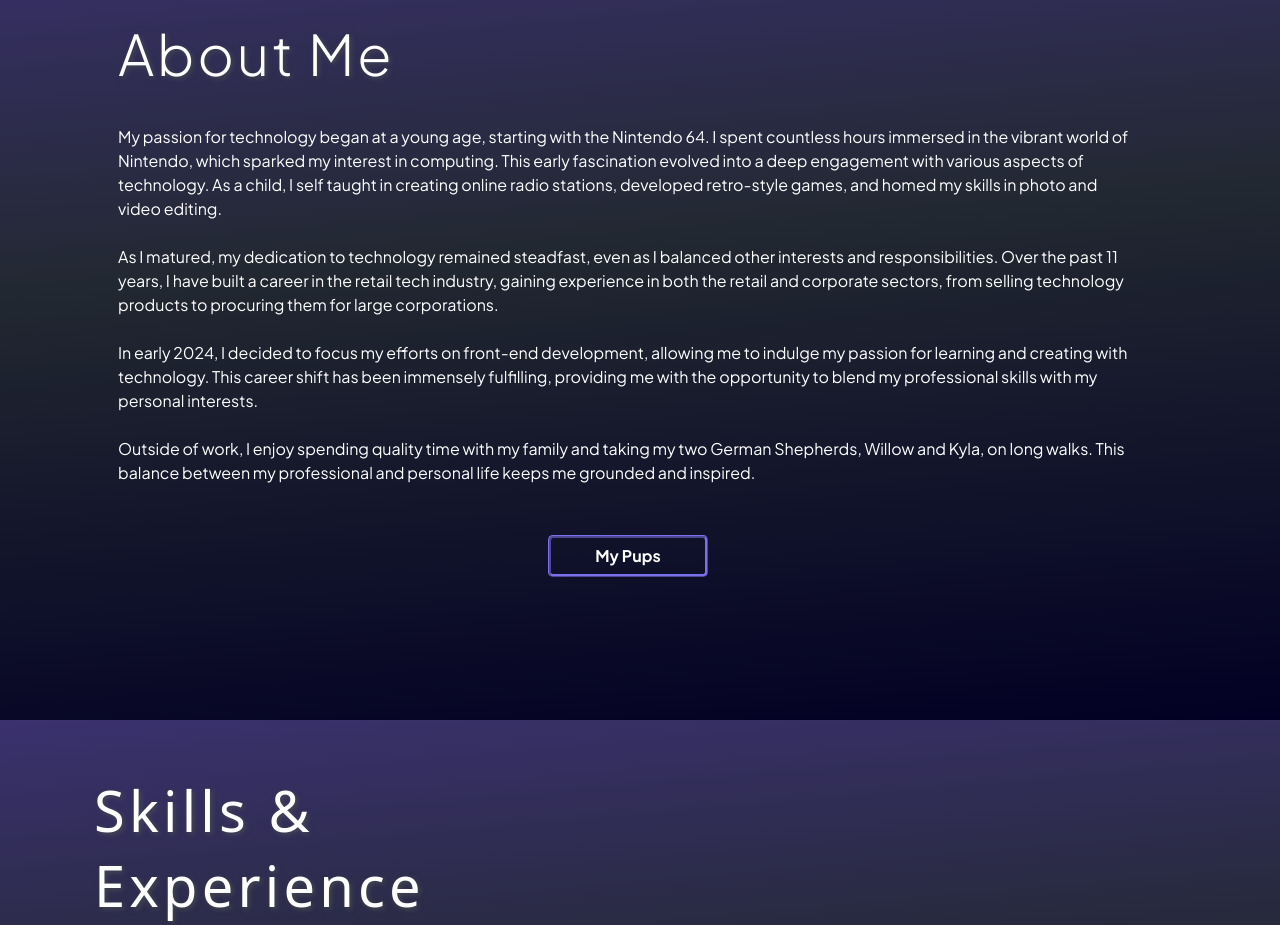
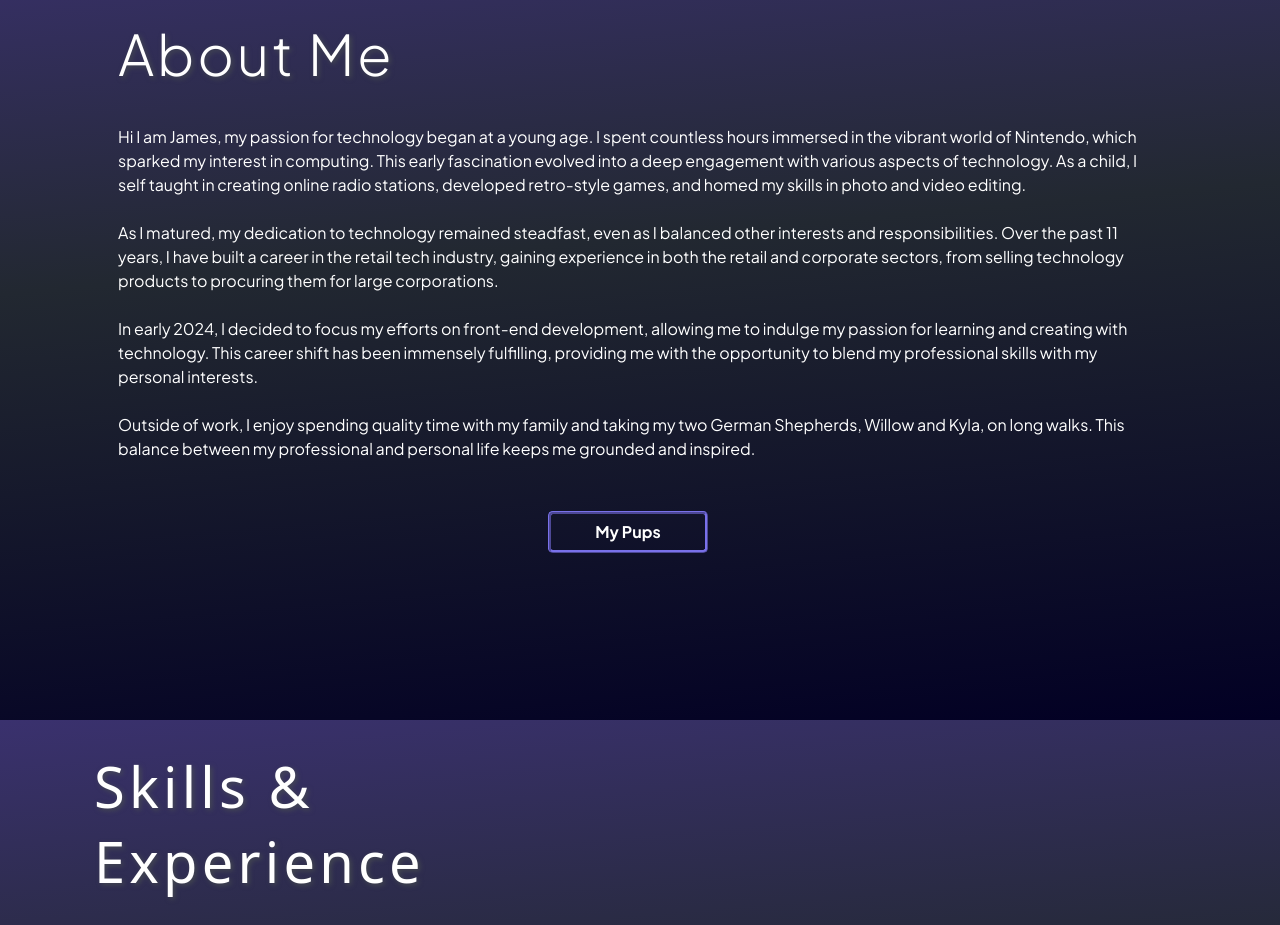
Before and after one commit to JMcKaay/Portfolio, a website: page index.html in a window 1280 px wide. Shown: the part 880-1805 px from the top of the page. Drawn offline with nearby package versions, Linux system fonts and the light colour scheme; a web font is replaced by a local one.

Commit message:
Bio intro Updated

```diff
--- a/index.html
+++ b/index.html
@@ -94,7 +94,7 @@
                 <h1 class="wiggle display-4 hidden">&nbsp;</h1>
                 <h1 class="wiggle display-4 hidden">M</h1>
                 <h1 class="wiggle display-4 hidden">e</h1>
-                <p class="hidden" id="aboutMePara">My passion for technology began at a young age, starting with the Nintendo 64. I spent countless hours immersed in the vibrant world of Nintendo, which sparked my interest in computing. This early fascination evolved into a deep engagement with various aspects of technology. As a child, I self taught in creating online radio stations, developed retro-style games, and homed my skills in photo and video editing.
+                <p class="hidden" id="aboutMePara">Hi I am James, my passion for technology began at a young age. I spent countless hours immersed in the vibrant world of Nintendo, which sparked my interest in computing. This early fascination evolved into a deep engagement with various aspects of technology. As a child, I self taught in creating online radio stations, developed retro-style games, and homed my skills in photo and video editing.
                   <br>
                   <br>
                   As I matured, my dedication to technology remained steadfast, even as I balanced other interests and responsibilities. Over the past 11 years, I have built a career in the retail tech industry, gaining experience in both the retail and corporate sectors, from selling technology products to procuring them for large corporations.
```
